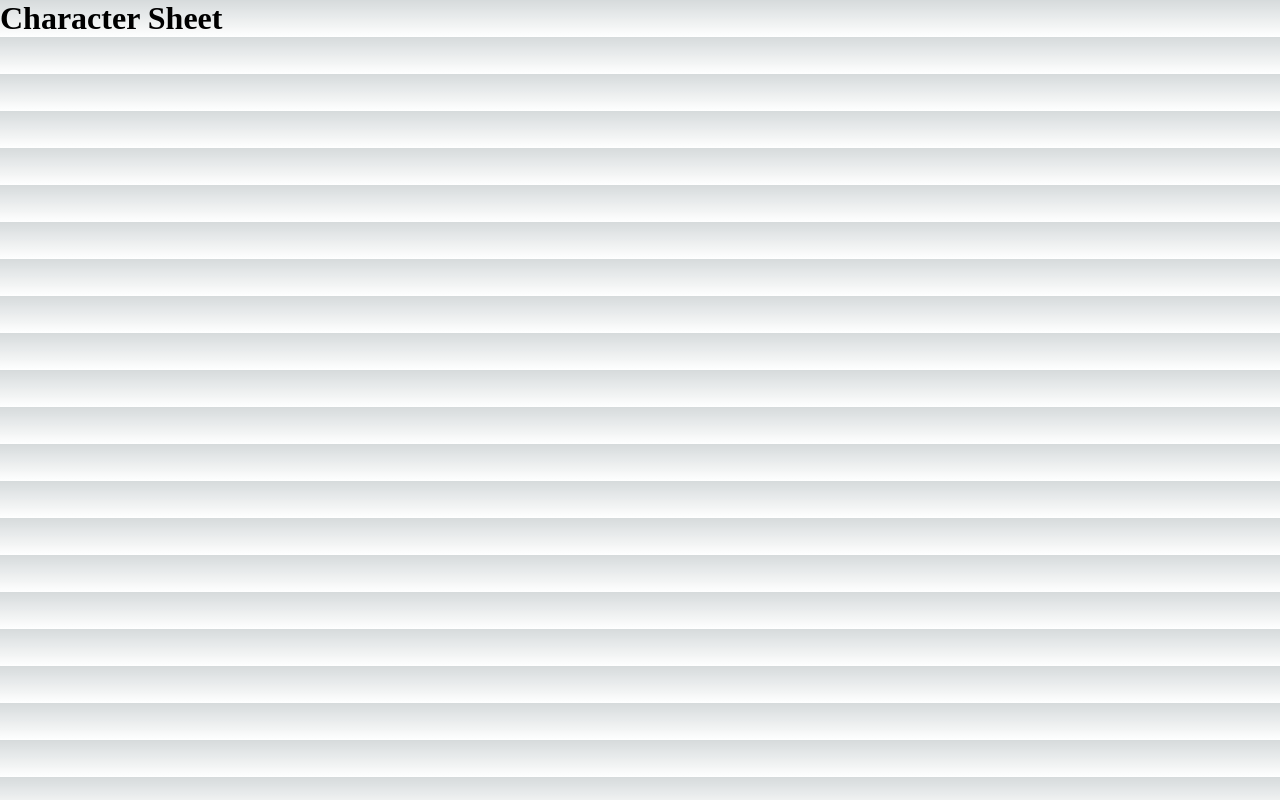
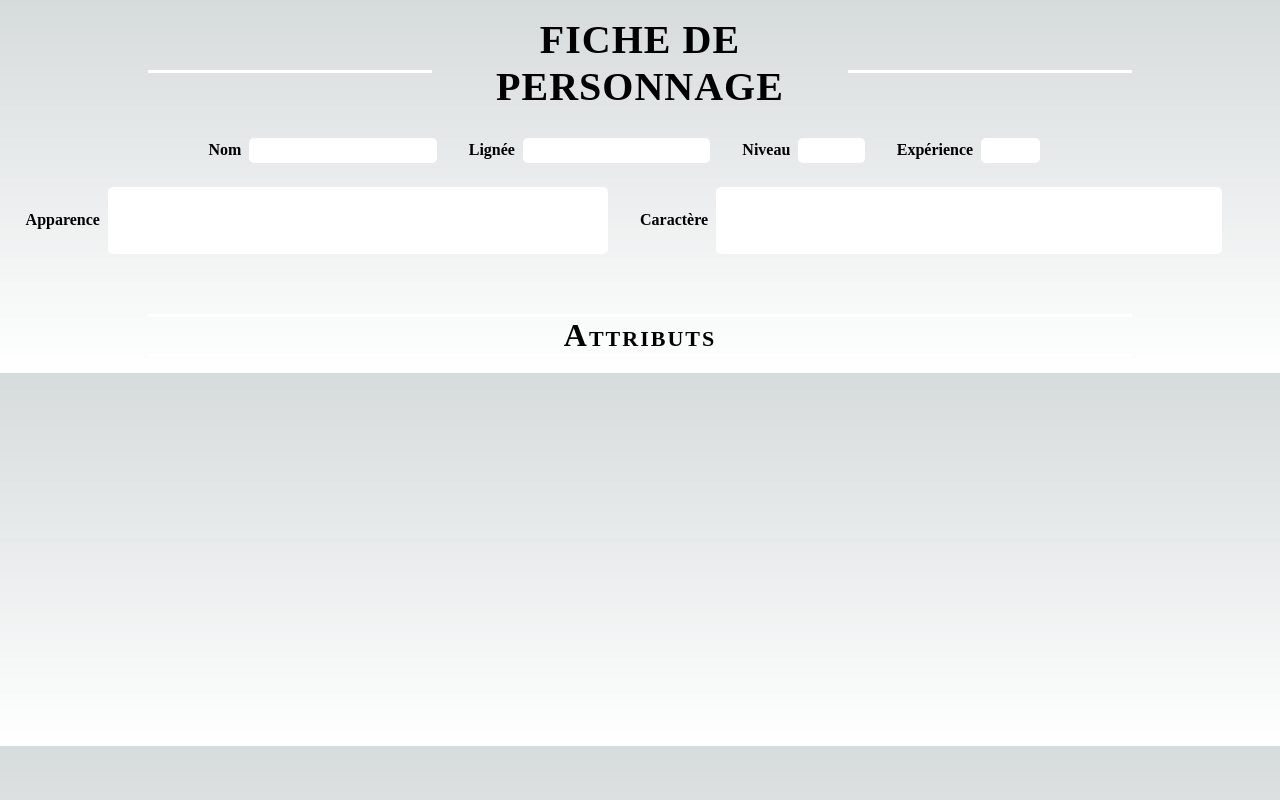
Before and after one commit to IrealCreation/vtm, a Next.js app: page /example in a window 1280 px wide. Built offline with nearby package versions, Linux system fonts and the light colour scheme.

Commit message:
First stage of character sheet display

```diff
--- a/components/charactersheet.tsx
+++ b/components/charactersheet.tsx
@@ -1,5 +1,30 @@
+import TextField from "./textfield"
+import NumberField from "./numberfield"
+import TextAreaField from "./textareafield"
+import { Tooltip } from 'react-tooltip'
+
 export default function CharacterSheet() {
     return (
-        <h1>Character Sheet</h1>
+        <section className="character-sheet">
+            <div className="title-bloc">
+                <div className="title-line"></div>
+                <h1>Fiche de personnage</h1>
+                <div className="title-line"></div>
+            </div>
+
+            <TextField label="Nom" />
+            <TextField label="Lignée" />
+            <NumberField label="Niveau" min={0} max={999} />
+            <NumberField label="Expérience" min={0} max={10} tooltip="Gain de niveau tous les 10 points d'expérience" />
+            <div className="flex">
+                <TextAreaField label="Apparence" />
+                <TextAreaField label="Caractère" />
+            </div>
+
+            <h2>Attributs</h2>
+
+
+            <Tooltip id="tooltip" place="top" />
+        </section>
     )
 }
--- /dev/null
+++ b/components/numberfield.tsx
@@ -0,0 +1,15 @@
+import { useEffect, useState } from 'react'
+
+export default function NumberField(props: {label: string, tooltip?:string, min: number, max: number}) {
+
+    // Create a UUID for label
+    const [uuid, setUuid] = useState('')
+    useEffect(() => setUuid(crypto.randomUUID()), []);
+
+    return (
+        <span className='number-field field' data-tooltip-id="tooltip" data-tooltip-content={props.tooltip}>
+            <label htmlFor={uuid}> {props.label} </label>
+            <input type="number" id={uuid} min={props.min} max={props.max} />
+        </span>
+    )
+}
--- /dev/null
+++ b/components/textareafield.tsx
@@ -0,0 +1,15 @@
+import { useEffect, useState } from 'react'
+
+export default function TextAreaField(props: {label: string}) {
+
+    // Create a UUID for label
+    const [uuid, setUuid] = useState('')
+    useEffect(() => setUuid(crypto.randomUUID()), [])
+
+    return (
+        <div className='textarea-field field'>
+            <label htmlFor={uuid}> {props.label} </label>
+            <textarea id={uuid}></textarea>
+        </div>
+    )
+}
--- /dev/null
+++ b/components/textfield.tsx
@@ -0,0 +1,15 @@
+import { useEffect, useState } from 'react'
+
+export default function TextField(props: {label: string}) {
+
+    // Create a UUID for label
+    const [uuid, setUuid] = useState('')
+    useEffect(() => setUuid(crypto.randomUUID()), [])
+
+    return (
+        <span className='text-field field'>
+            <label htmlFor={uuid}> {props.label} </label>
+            <input type="text" id={uuid} />
+        </span>
+    )
+}
--- a/interfaces/character.ts
+++ b/interfaces/character.ts
@@ -1,3 +1,4 @@
 interface Character {
+    nom: string;
 
 }
--- a/package.json
+++ b/package.json
@@ -17,6 +17,10 @@
     "next": "13.3.4",
     "react": "18.2.0",
     "react-dom": "18.2.0",
+    "react-tooltip": "^5.11.1",
     "typescript": "5.0.4"
+  },
+  "devDependencies": {
+    "sass": "^1.62.1"
   }
 }
--- a/pages/_app.tsx
+++ b/pages/_app.tsx
@@ -1,4 +1,6 @@
 import '@/styles/globals.css'
+import '@/styles/charactersheet.scss'
+import 'react-tooltip/dist/react-tooltip.css'
 import type { AppProps } from 'next/app'
 
 export default function App({ Component, pageProps }: AppProps) {
--- /dev/null
+++ b/styles/charactersheet.scss
@@ -0,0 +1,84 @@
+.character-sheet {
+    text-align: center;
+    font-weight: bold;
+    margin: 2vh 2vw;
+
+    h1 {
+        text-transform: uppercase;
+        letter-spacing: 1px;
+        font-size: 2.5rem;
+        margin: 0 4rem 1rem;
+    }
+    h2 {
+        font-variant: small-caps;
+        border: 3px solid white;
+        border-left: none;
+        border-right: none;
+        margin: 3rem auto 1rem;
+        width: 80%;
+        letter-spacing: 2px;
+        font-size: 2rem;
+    }
+
+    .title-bloc {
+        display: flex;
+        justify-content: center;
+        align-items: center;
+        width: 80%;
+        margin: 0 auto;
+        .title-line {
+            height: 3px;
+            width: 100%;
+            background-color: white;
+        }
+    }
+
+
+    .field {
+        margin: 0.75rem 0;
+    }
+
+    .text-field, .number-field {
+        display: inline-block;
+        label {
+            display: inline-block;
+            padding: 0.2rem 0;
+        }
+        input {
+            display: inline-block;
+            margin: 0 2rem 0 0.5rem;
+            padding: 0.2rem;
+        }
+    }
+
+    .textarea-field {
+        display: flex;
+        label {
+            padding-top: 1.5em;
+        }
+        textarea {
+            resize: none;
+            display: inline-block;
+            margin: 0 2rem 0 0.5rem;
+            padding: 0.2rem;
+            width: 100%;
+            height: 5em;
+        }
+    }
+
+    .flex .textarea-field {
+        width: 50%;
+    }
+
+    input, textarea {
+      transition: border-color 0.3s linear;
+      border-radius: 5px;
+      border-color: rgba($color: #000000, $alpha: 0);
+    }
+    input:focus, textarea:focus {
+      outline: none !important;
+      border-color: red;
+      transition: border-color 0.4s linear;
+    }
+
+}
--- a/styles/globals.css
+++ b/styles/globals.css
@@ -75,6 +75,7 @@
 
 * {
   box-sizing: border-box;
+  vertical-align: top;
   padding: 0;
   margin: 0;
 }
@@ -105,3 +106,7 @@ a {
     color-scheme: dark;
   }
 }
+
+.flex {
+  display: flex;
+}
```
Also changed, not shown: 1 other file (tests, documents, lock files or other folders).
